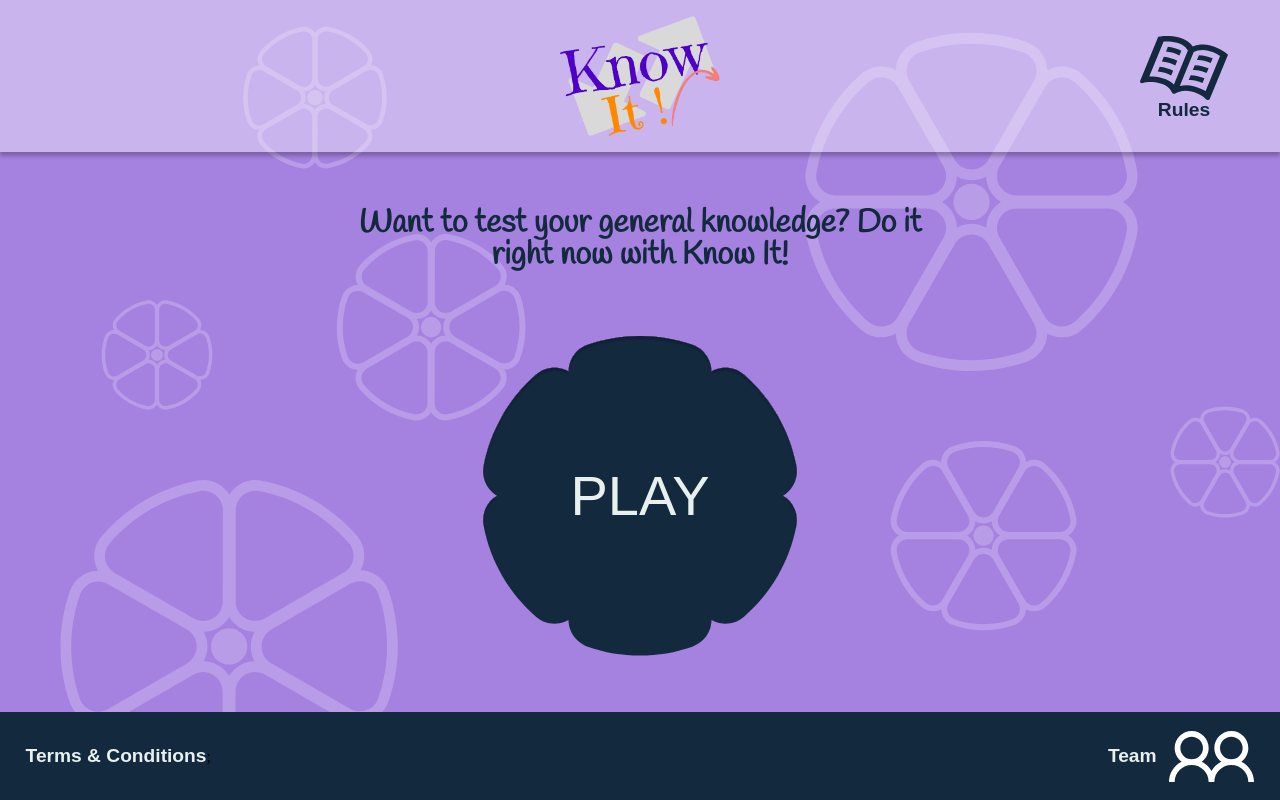
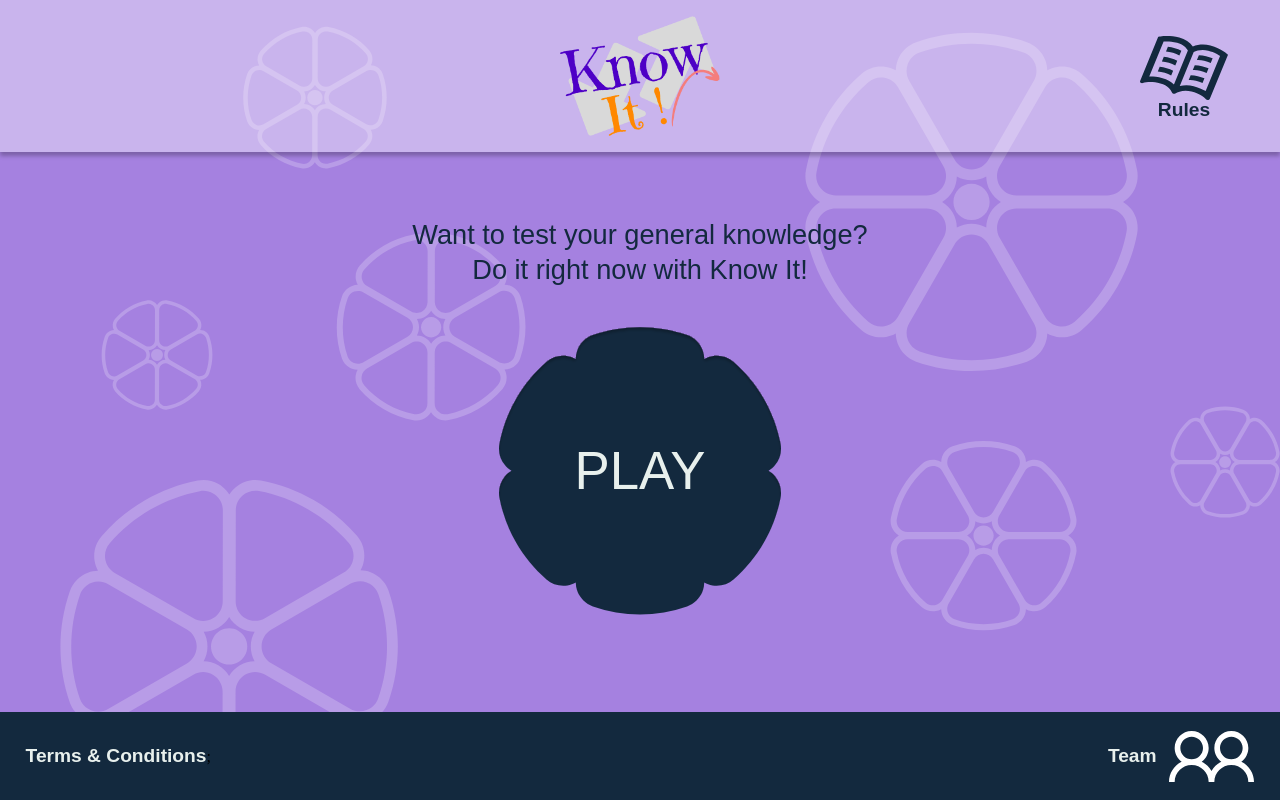
Before and after one commit to remi59800/Know-it, a React (Vite) app: page / in a window 1280 px wide. Built offline with nearby package versions, Linux system fonts and the light colour scheme; a web font is replaced by a local one.

Commit message:
last bugs fixed

```diff
--- a/src/components/Links/Play/style.jsx
+++ b/src/components/Links/Play/style.jsx
@@ -6,18 +6,31 @@ export default styled.div`
     display: flex;
     align-items: center;
     justify-content: center;
-    width: 40vh;
-    height: 40vh;
+    width: 36vh;
+    height: 36vh;
     text-align: center;
     background-image: url("/images/play-button.svg");
     background-size: contain;
     background-repeat: no-repeat;
     background-position: center;
     &:hover {
-      background-image: url("/images/play-button-hover.svg");
       background-size: contain;
-      width: 40vw;
-      height: 40vh;
+      width: 36vw;
+      height: 36vh;
+      transition: 0.6sec;
+      animation: buttonplay 1s infinite linear;
+    }
+  }
+
+  @keyframes buttonplay {
+    0% {
+      transform: scale(1);
+    }
+    50% {
+      transform: scale(1.1);
+    }
+    100% {
+      transform: scale(1);
     }
   }
 
@@ -27,6 +40,21 @@ export default styled.div`
 
   h3 {
     color: var(--white-color);
-    font-size: 3.5em;
+    font-size: 3.3em;
+  }
+  @media screen and (max-width: 600px) {
+    h3 {
+      font-size: 2.5em;
+    }
+    div {
+      width: 33vw;
+      height: 33vh;
+    }
+    div:hover {
+      width: 33vw;
+      height: 33vh;
+      animation: buttonplay 1s infinite;
+      background-size: contain;
+    }
   }
 `;
--- a/src/pages/Home/index.jsx
+++ b/src/pages/Home/index.jsx
@@ -6,7 +6,8 @@ export default function Home() {
     <Style>
       <section>
         <h1>
-          Want to test your general knowledge? Do it right now with Know It!
+          Want to test your general knowledge? <br />
+          Do it right now with Know It!
         </h1>
         <div>
           <Play />
--- a/src/pages/Home/style.jsx
+++ b/src/pages/Home/style.jsx
@@ -14,14 +14,21 @@ export default styled.section`
 
   h1 {
     text-align: center;
-    margin-bottom: 8vh;
-    margin-left: 15%;
-    margin-right: 15%;
-    font-family: var(--font-family-baseline);
-    font-weight: bold;
+    margin-bottom: 5vh;
+    margin-bottom: 5vh;
+    line-height: 2.2rem;
+    font-family: var(--font-family);
+    font-weight: 200;
+    font-size: 1.7rem;
     color: var(--main-color);
   }
   div {
     height: 40vh;
   }
+  @media screen and (max-width: 600px) {
+    h1 {
+      text-align: center;
+      font-size: 1.5rem;
+    }
+  }
 `;
--- a/src/pages/Legal/index.jsx
+++ b/src/pages/Legal/index.jsx
@@ -10,8 +10,16 @@ export default function Legal() {
           School between February 2022 and July 2022.
           <br />
           <br />
-          API used for question generation: https://opentdb.com/api_config.php.
+          API used for question generation:{" "}
+          <a
+            href="https://opentdb.com/api_config.php"
+            target="_blank"
+            rel="noreferrer"
+          >
+            opentdb.com
+          </a>
         </h5>
+
         <a
           href="https://www.wildcodeschool.com/fr-FR/formations/formation-developpeur-web"
           target="_blank"
--- a/src/pages/Legal/style.jsx
+++ b/src/pages/Legal/style.jsx
@@ -24,4 +24,13 @@ export default styled.div`
       max-width: 280px;
     }
   }
+  @media screen and (max-width: 400px) {
+    div {
+      margin-bottom: 3rem;
+    }
+    h5 {
+      line-height: 2rem;
+      font-size: 1.1rem;
+    }
+  }
 `;
```
